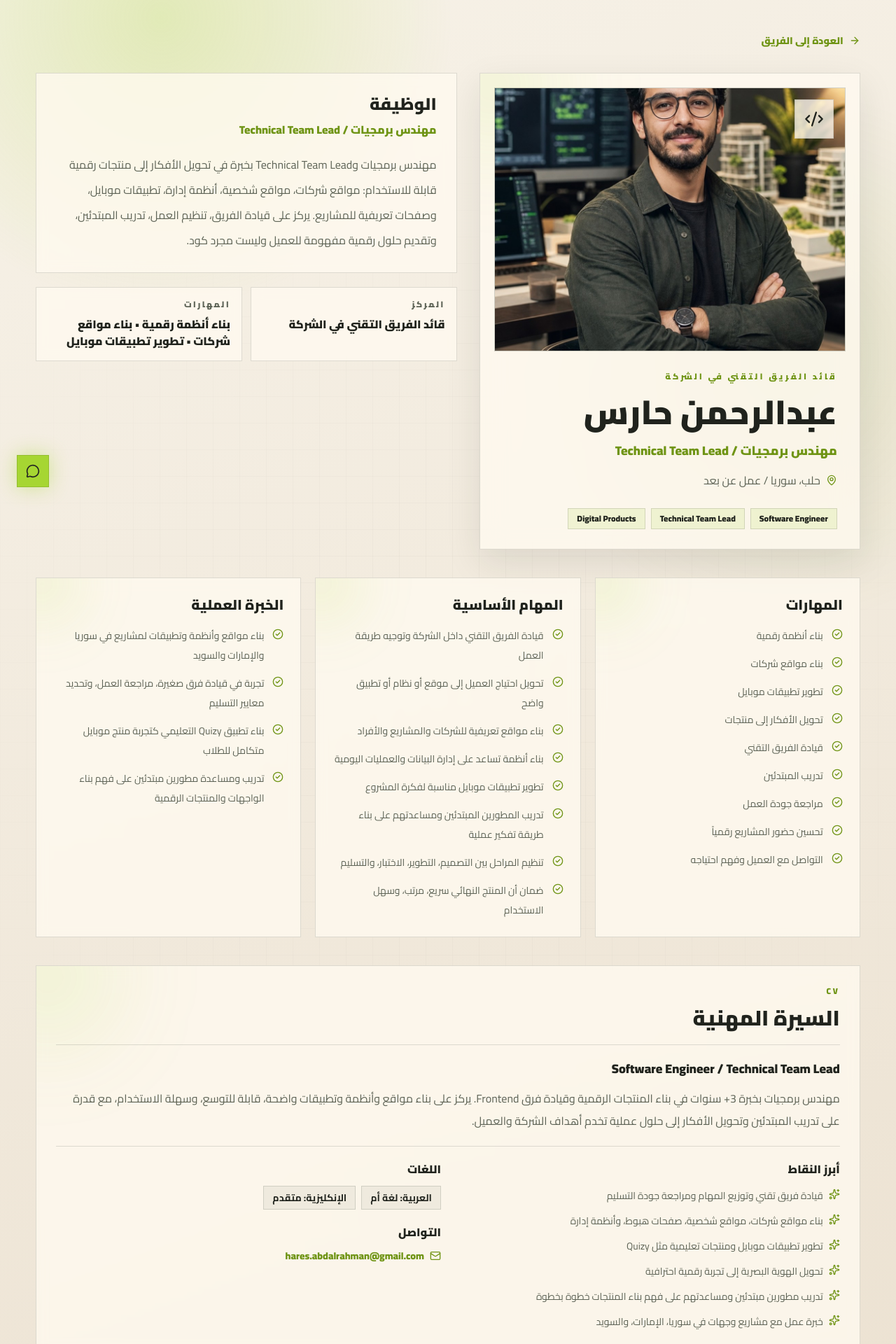
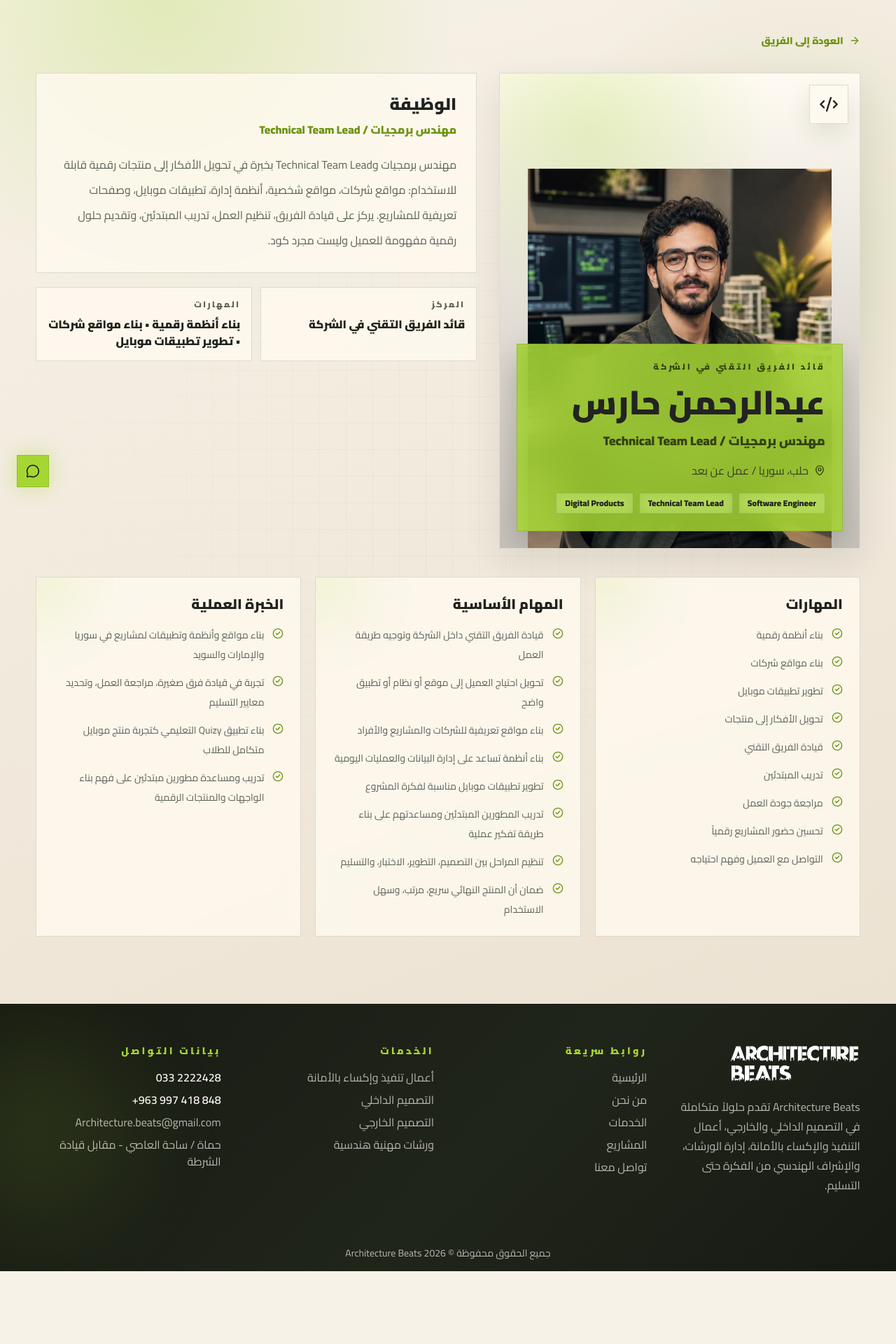
Before and after one commit to abod-haes/architecture-beats, a Next.js app: page /teams/abdulrahman-hares in a window 1280 px wide. Shown: the part 80-2000 px from the top of the page at 70% size. After the commit the page ends 1896 px from the top, so only its background shows below. Built offline with nearby package versions, Linux system fonts and the light colour scheme.

Commit message:
Remove member CV section and show full profile image

```diff
--- a/src/app/teams/[slug]/TeamMemberPageClient.tsx
+++ b/src/app/teams/[slug]/TeamMemberPageClient.tsx
@@ -3,9 +3,9 @@
 import Image from "next/image";
 import Link from "next/link";
 import { motion } from "framer-motion";
-import { ArrowLeft, ArrowRight, BriefcaseBusiness, Building2, CheckCircle2, Code2, HardHat, Mail, MapPin, PenTool, Sparkles } from "lucide-react";
+import { ArrowLeft, ArrowRight, BriefcaseBusiness, Building2, CheckCircle2, Code2, HardHat, MapPin, PenTool } from "lucide-react";
 import { useLocale } from "@/context/LocaleContext";
-import { getTeamMember, teamLabels, type TeamMemberProfile, type TeamSlug } from "@/data/teamProfiles";
+import { getTeamMember, teamLabels, type TeamSlug } from "@/data/teamProfiles";
 import { fadeUp, staggerContainer } from "@/lib/motion";
 
 const icons: Record<TeamSlug, typeof Building2> = {
@@ -30,56 +30,6 @@ function ListCard({ title, items }: { title: string; items: string[] }) {
         ))}
       </ul>
     </motion.div>
-  );
-}
-
-function CVBlock({ member, labels }: { member: TeamMemberProfile; labels: typeof teamLabels.ar }) {
-  return (
-    <motion.section variants={fadeUp} className="relative overflow-hidden border border-[var(--site-border-strong)] bg-[var(--site-card)] p-5 backdrop-blur sm:p-7">
-      <div className="pointer-events-none absolute -end-20 -top-20 h-48 w-48 rounded-full bg-[var(--site-accent-soft)] blur-3xl" />
-      <p className="relative text-xs font-black uppercase tracking-[0.24em] text-brand-secondary">CV</p>
-      <h2 className="relative mt-3 text-3xl font-black text-brand-dark">{labels.cv}</h2>
-      <div className="relative mt-5 border-y border-[var(--site-border)] py-5">
-        <p className="text-lg font-black text-brand-dark">{member.cv.headline}</p>
-        <p className="mt-3 leading-8 text-brand-gray">{member.cv.summary}</p>
-      </div>
-      <div className="relative mt-5 grid gap-5 lg:grid-cols-2">
-        <div>
-          <h3 className="font-black text-brand-dark">{labels.highlights}</h3>
-          <ul className="mt-3 space-y-2">
-            {member.cv.highlights.map((item) => (
-              <li key={item} className="flex gap-2 text-sm leading-7 text-brand-gray">
-                <Sparkles className="mt-1 h-4 w-4 shrink-0 text-brand-secondary" />
-                <span>{item}</span>
-              </li>
-            ))}
-          </ul>
-        </div>
-        <div className="space-y-5">
-          {member.cv.languages?.length ? (
-            <div>
-              <h3 className="font-black text-brand-dark">{labels.languages}</h3>
-              <div className="mt-3 flex flex-wrap gap-2">
-                {member.cv.languages.map((language) => (
-                  <span key={language} className="border border-[var(--site-border)] bg-[var(--site-muted)] px-3 py-1.5 text-sm font-bold text-brand-dark">
-                    {language}
-                  </span>
-                ))}
-              </div>
-            </div>
-          ) : null}
-          {member.cv.contact ? (
-            <div>
-              <h3 className="font-black text-brand-dark">{labels.contact}</h3>
-              <a href={`mailto:${member.cv.contact}`} className="mt-3 inline-flex items-center gap-2 text-sm font-black text-brand-secondary transition hover:text-brand-dark">
-                <Mail className="h-4 w-4" />
-                {member.cv.contact}
-              </a>
-            </div>
-          ) : null}
-        </div>
-      </div>
-    </motion.section>
   );
 }
 
@@ -110,40 +60,36 @@ export default function TeamMemberPageClient({ slug }: { slug: string }) {
           {labels.backToTeam}
         </Link>
 
-        <motion.section initial="hidden" animate="visible" variants={staggerContainer} className="mt-8 grid gap-8 lg:grid-cols-[0.95fr_1.05fr] lg:items-start">
-          <motion.div variants={fadeUp} className="site-card relative overflow-hidden p-4 sm:p-5">
-            <div className="pointer-events-none absolute -end-20 -top-20 h-48 w-48 rounded-full bg-[var(--site-accent-soft)] blur-3xl" />
-            <div className="relative overflow-hidden border border-[var(--site-border-strong)] bg-[var(--site-muted)]">
-              <div className="relative aspect-[4/3]">
+        <motion.section initial="hidden" animate="visible" variants={staggerContainer} className="mt-8 grid gap-8 lg:grid-cols-[0.9fr_1.1fr] lg:items-stretch">
+          <motion.div variants={fadeUp} className="relative min-h-[560px] overflow-hidden border border-[var(--site-border-strong)] bg-[var(--site-card-solid)] shadow-[0_18px_48px_var(--site-shadow)] sm:min-h-[680px]">
+            <div className="blueprint-grid absolute inset-0 opacity-35" />
+            <div className="absolute inset-0 bg-[radial-gradient(circle_at_25%_12%,rgba(166,214,50,0.24),transparent_36%),linear-gradient(180deg,rgba(255,255,255,0.12),rgba(0,0,0,0.22))]" />
             <Image
               src={member.image}
               alt={member.name}
               fill
               priority
               sizes="(min-width: 1024px) 45vw, 92vw"
-                  className="object-cover"
+              className="object-contain object-bottom px-5 pt-8 sm:px-10 sm:pt-10"
             />
-              </div>
-              <div className="absolute start-4 top-4 flex h-14 w-14 items-center justify-center border border-brand-primary bg-[var(--site-card)] text-brand-dark shadow-[0_14px_34px_var(--site-shadow)]">
+            <div className="absolute start-4 top-4 z-10 flex h-14 w-14 items-center justify-center border border-brand-primary bg-[var(--site-card)] text-brand-dark shadow-[0_14px_34px_var(--site-shadow)] backdrop-blur">
               <Icon className="h-7 w-7" />
             </div>
-            </div>
-
-            <div className="relative mt-7 px-1 pb-2 sm:px-3">
-              <p className="text-xs font-black uppercase tracking-[0.25em] text-brand-secondary">{member.position}</p>
-              <h1 className="mt-3 text-4xl font-black leading-tight text-brand-dark sm:text-5xl">{member.name}</h1>
-              <p className="mt-3 text-lg font-black text-brand-secondary">{member.jobTitle}</p>
-              <p className="mt-4 flex items-center gap-2 text-brand-gray">
-                <MapPin className="h-4 w-4 text-brand-secondary" />
+            <div className="absolute inset-x-4 bottom-4 z-10 border border-white/20 bg-brand-primary/85 p-5 text-[#232323] shadow-[0_18px_45px_rgba(0,0,0,0.22)] backdrop-blur-xl sm:inset-x-6 sm:bottom-6 sm:p-6">
+              <p className="text-xs font-black uppercase tracking-[0.25em] text-[#33420f]">{member.position}</p>
+              <h1 className="mt-3 text-4xl font-black leading-tight sm:text-5xl">{member.name}</h1>
+              <p className="mt-3 text-lg font-black text-[#33420f]">{member.jobTitle}</p>
+              <p className="mt-4 flex items-center gap-2 text-[#232323]/82">
+                <MapPin className="h-4 w-4 text-[#33420f]" />
                 {member.location}
               </p>
-            </div>
-            <div className="relative mt-5 flex flex-wrap gap-2 px-1 pb-2 sm:px-3">
+              <div className="mt-5 flex flex-wrap gap-2">
                 {member.badges.map((badge) => (
-                <span key={badge} className="border border-brand-primary/40 bg-[var(--site-accent-soft)] px-3 py-1.5 text-xs font-black text-brand-dark">
+                  <span key={badge} className="border border-[#232323]/20 bg-white/18 px-3 py-1.5 text-xs font-black text-[#232323] backdrop-blur">
                     {badge}
                   </span>
                 ))}
+              </div>
             </div>
           </motion.div>
 
@@ -171,10 +117,6 @@ export default function TeamMemberPageClient({ slug }: { slug: string }) {
           <ListCard title={labels.responsibilities} items={member.responsibilities} />
           <ListCard title={labels.experience} items={member.experience} />
         </motion.section>
-
-        <motion.div initial="hidden" whileInView="visible" viewport={{ once: false, amount: 0.18 }} variants={staggerContainer} className="mt-10">
-          <CVBlock member={member} labels={labels} />
-        </motion.div>
       </div>
     </main>
   );
```
Lines whose indentation alone changed are shown as unchanged.
